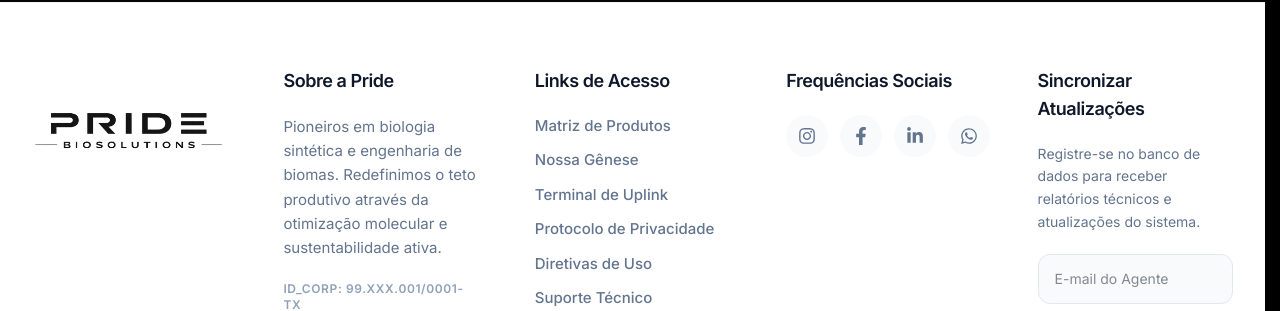
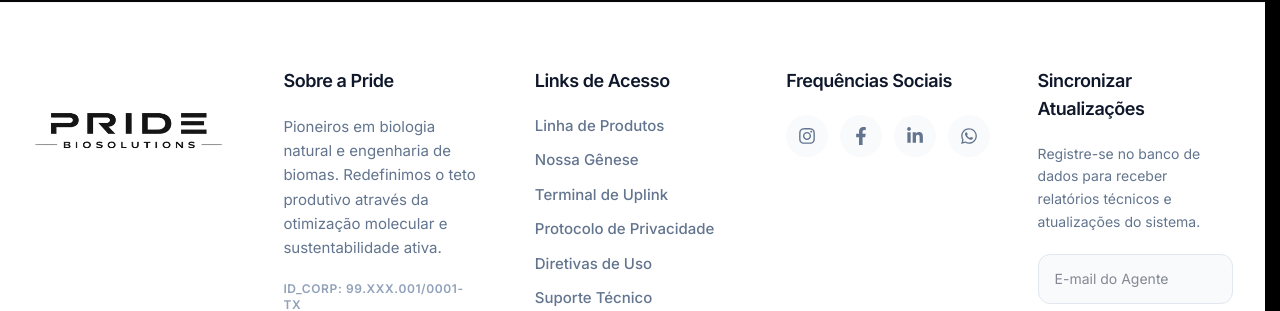
Before and after one commit to PedroDias006/bio-x, a Next.js app: page / in a window 1280 px wide. Shown: the part 4870-5181 px from the top of the page. Built offline with nearby package versions, Linux system fonts and the light colour scheme.

Commit message:
acabou agora

```diff
--- a/app/components/Footer.tsx
+++ b/app/components/Footer.tsx
@@ -26,7 +26,7 @@ export default function Footer() {
           </h3>
 
           <p className="text-slate-500 leading-relaxed text-[15px]">
-            Pioneiros em biologia sintética e engenharia de biomas. Redefinimos o teto produtivo através da otimização molecular e sustentabilidade ativa.
+            Pioneiros em biologia natural e engenharia de biomas. Redefinimos o teto produtivo através da otimização molecular e sustentabilidade ativa.
           </p>
 
           <p className="text-slate-400 text-xs mt-5 uppercase tracking-wider font-semibold">
@@ -47,7 +47,7 @@ export default function Footer() {
           </h3>
 
           <ul className="space-y-3 text-[15px] text-slate-500 font-medium">
-            <li><a href="/produtos" className="hover:text-emerald-600 transition-colors">Matriz de Produtos</a></li>
+            <li><a href="/produtos" className="hover:text-emerald-600 transition-colors">Linha de Produtos</a></li>
             <li><a href="/sobre" className="hover:text-emerald-600 transition-colors">Nossa Gênese</a></li>
             <li><a href="/contato" className="hover:text-emerald-600 transition-colors">Terminal de Uplink</a></li>
             <li><a href="/privacidade" className="hover:text-emerald-600 transition-colors">Protocolo de Privacidade</a></li>
--- a/app/layout.tsx
+++ b/app/layout.tsx
@@ -18,7 +18,7 @@ const fonteTitulo = Montserrat({
 });
 
 export const metadata: Metadata = {
-  title: "AETHERIS",
+  title: "Pride BioSolutions | Biotechnology & Agricultural Innovation",
   description: "Soluções vivas para um futuro sustentável.",
 };
 
```
